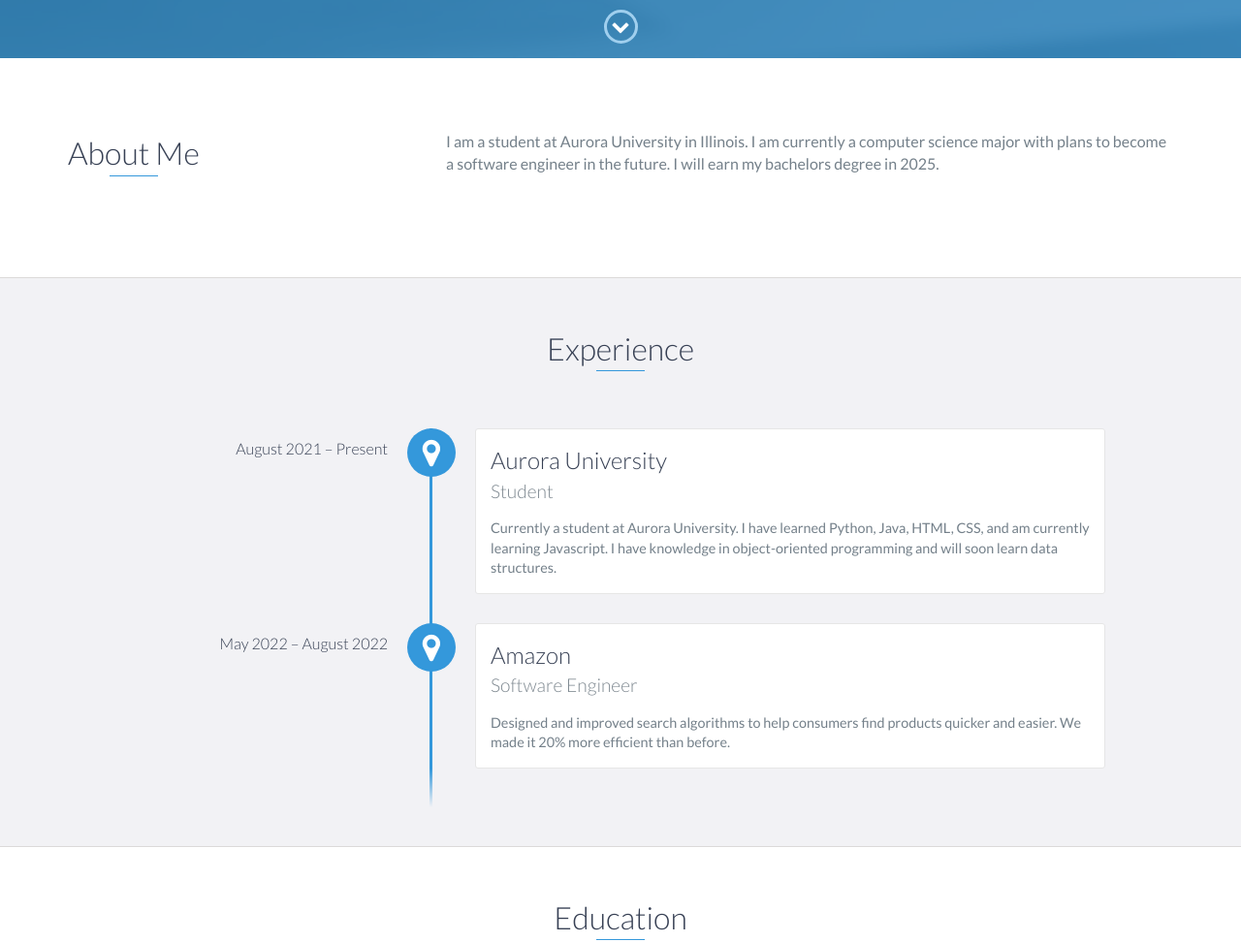
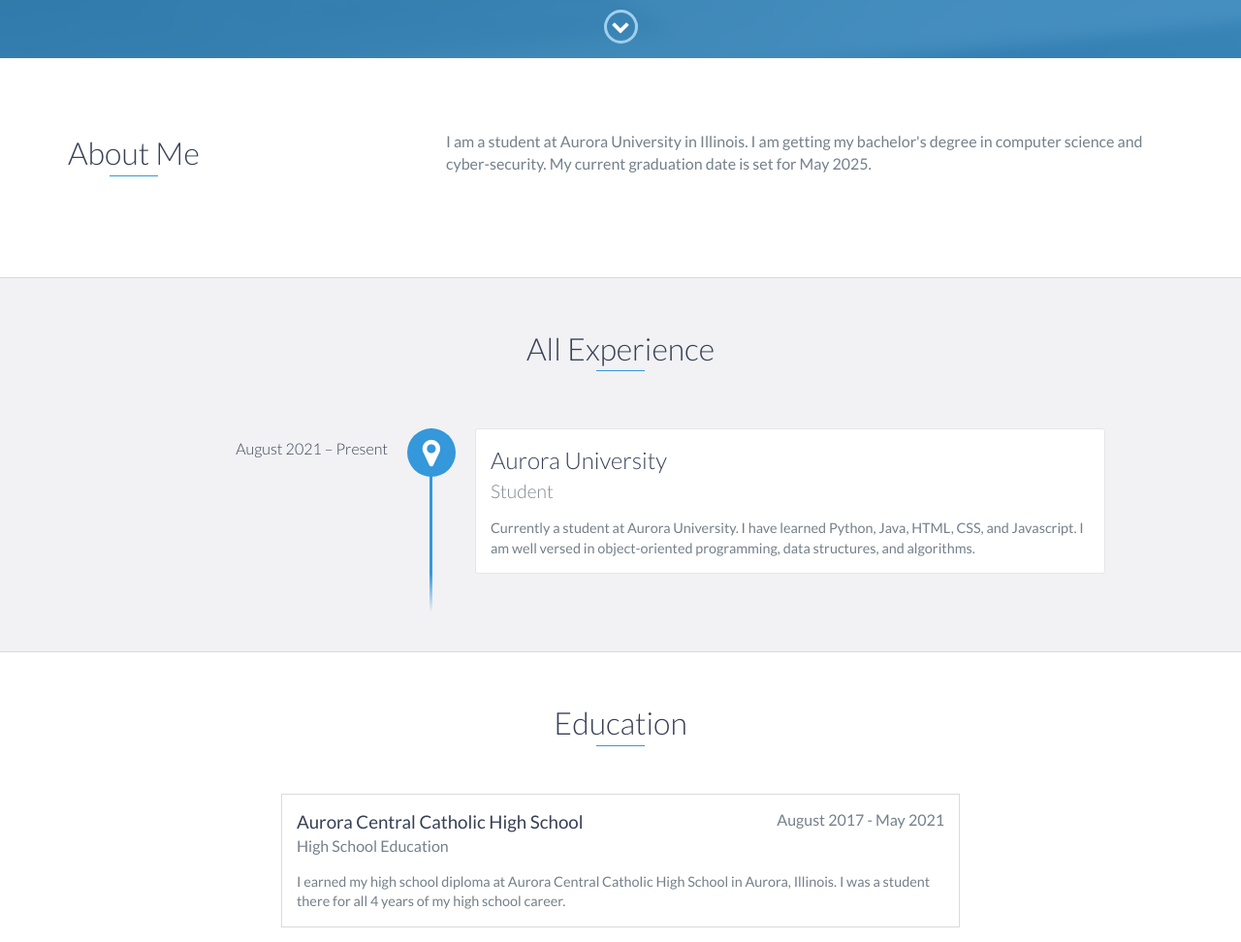
Before and after one commit to AkselDelToro/AkselDelToro.github.io, a website: page index.html in a window 1280 px wide. Shown: the part 740-1712 px from the top of the page at 97% size. Drawn offline with nearby package versions, Linux system fonts and the light colour scheme.

Commit message:
Update index.html

```diff
--- a/index.html
+++ b/index.html
@@ -73,8 +73,8 @@
                 </div>
                 <div class="col-md-8">
                     <p>
-                        I am a student at Aurora University in Illinois. I am currently a computer science major with plans to become a software engineer in the future.
-                        I will earn my bachelors degree in 2025.
+                        I am a student at Aurora University in Illinois. I am getting my bachelor's degree in computer science
+                        and cyber-security. My current graduation date is set for May 2025.
                     </p>
                 </div>
             </div>
@@ -82,20 +82,14 @@
     </div>
     <!-- End #about -->
     <div id="experience" class="background-alt">
-        <h2 class="heading">Experience</h2>
+        <h2 class="heading">All Experience</h2>
         <div id="experience-timeline">
             <div data-date="August 2021 – Present">
                 <h3>Aurora University</h3>
                 <h4>Student</h4>
                 <p>
-                    Currently a student at Aurora University. I have learned Python, Java, HTML, CSS, and am currently learning Javascript. I have knowledge in object-oriented programming and will soon learn data structures.
-                </p>
-            </div>
-            <div data-date="May 2022 – August 2022">
-                <h3>Amazon</h3>
-                <h4>Software Engineer</h4>
-                <p>
-                    Designed and improved search algorithms to help consumers find products quicker and easier. We made it 20% more efficient than before.
+                    Currently a student at Aurora University. I have learned Python, Java, HTML, CSS, and Javascript. I
+                    am well versed in object-oriented programming, data structures, and algorithms.
                 </p>
             </div>
         </div>
@@ -104,6 +98,15 @@
 
     <div id="education">
         <h2 class="heading">Education</h2>
+        <div class="education-block">
+            <h3>Aurora Central Catholic High School</h3>
+            <span class="education-date">August 2017 - May 2021</span>
+            <h4>High School Education</h4>
+            <p>
+                I earned my high school diploma at Aurora Central Catholic High School in Aurora, Illinois. I was a student
+                there for all 4 years of my high school career.
+            </p>
+        </div>
         <div class="education-block">
             <h3>Aurora University</h3>
             <span class="education-date">August 2021 - May 2025</span>
```
